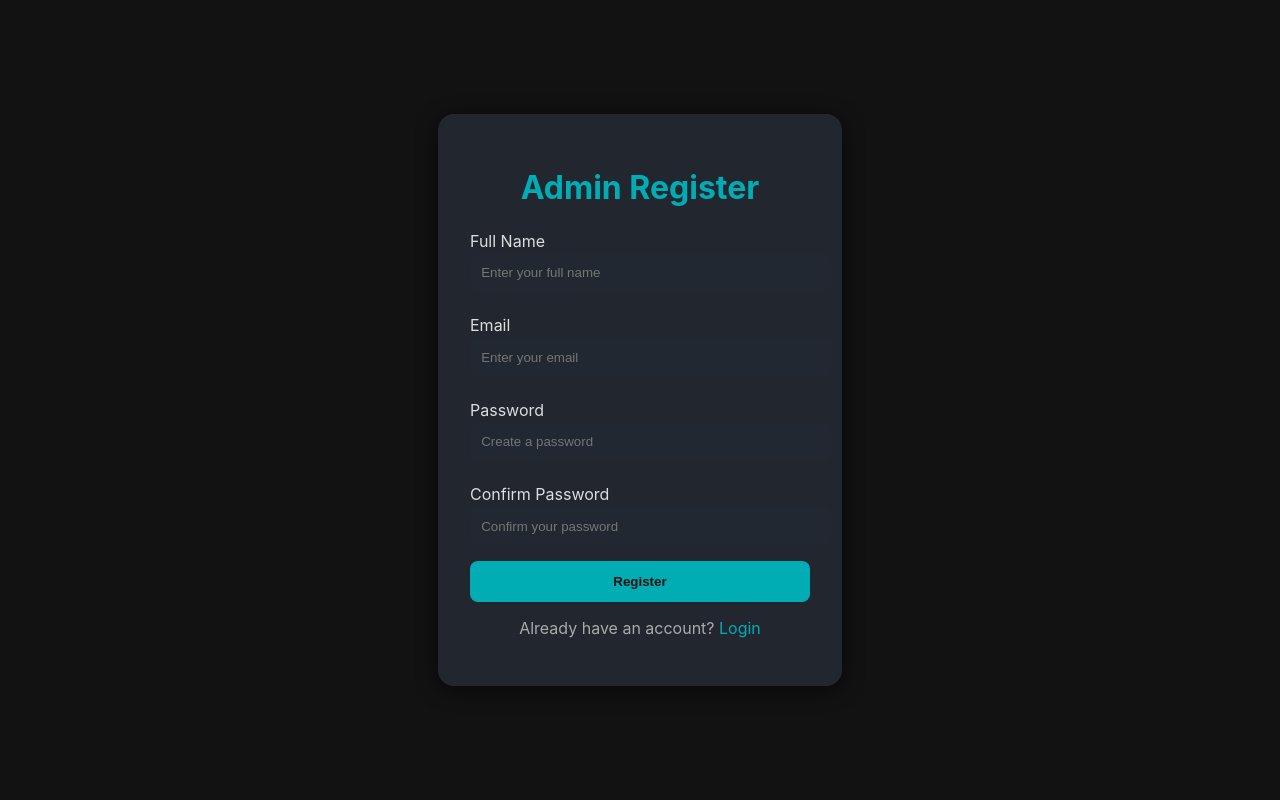
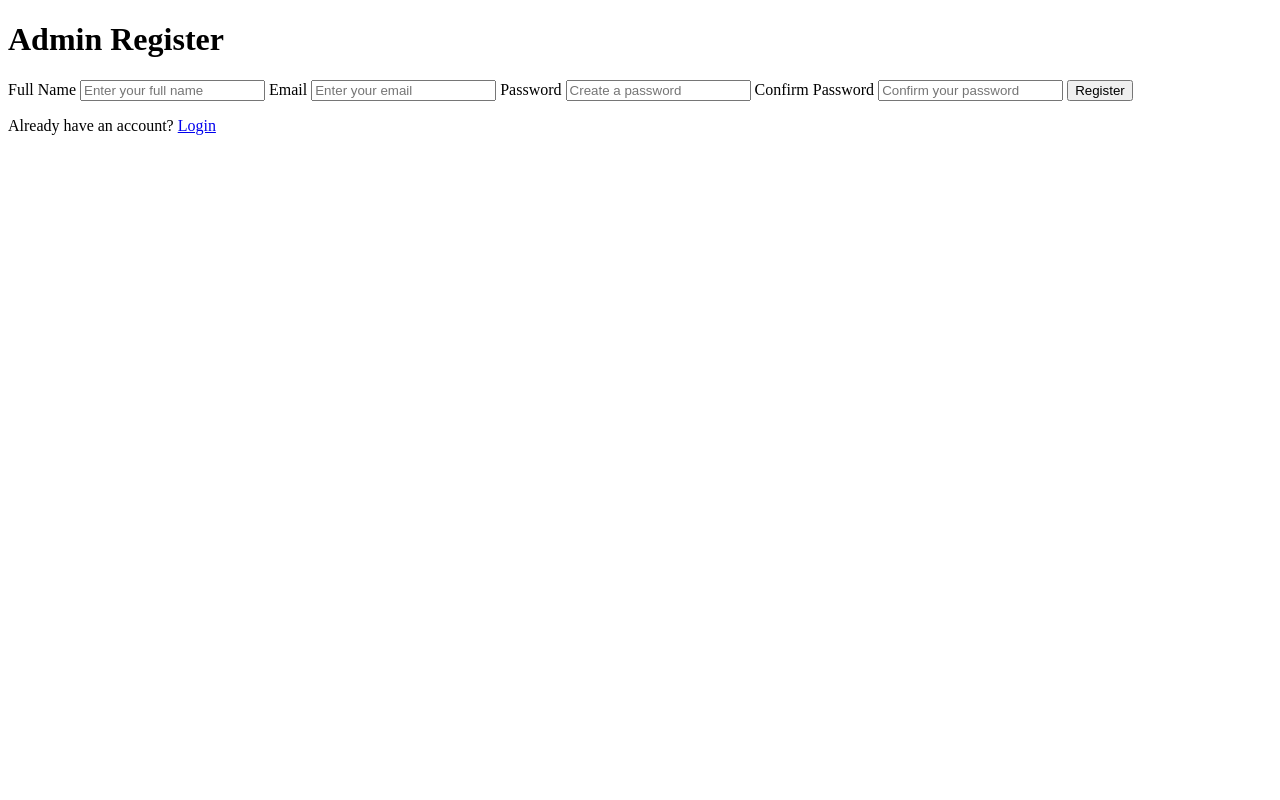
Before and after one commit to kamoM312/TCG-Final-Project, a Node server app: template frontend/administrator/views/register.ejs in a window 1280 px wide. Run offline with Node 20, Linux system fonts and the light colour scheme; the template is opened without the code that fills it, so the values that code supplies are empty.

Commit message:
update styling

```diff
--- a/frontend/administrator/public/main.css
+++ b/frontend/administrator/public/main.css
@@ -291,3 +291,95 @@ button:hover, .delete-btn:hover {
   padding: 0.8rem;
   border-radius: 6px;
 }
+
+/* ========== ADMIN AUTH (REGISTER / LOGIN) ========== */
+.admin-auth-body {
+  background-color: #121212;
+  font-family: 'Inter', sans-serif;
+  display: flex;
+  justify-content: center;
+  align-items: center;
+  height: 100vh;
+  margin: 0;
+  color: #eaeaea;
+}
+
+.auth-container {
+  width: 100%;
+  max-width: 420px;
+  padding: 1rem;
+}
+
+.auth-box {
+  background-color: #1e1e1e;
+  padding: 2rem;
+  border-radius: 12px;
+  box-shadow: 0 4px 20px rgba(0, 0, 0, 0.5);
+  display: flex;
+  flex-direction: column;
+  gap: 1rem;
+}
+
+.auth-box h1 {
+  text-align: center;
+  color: #00bfff;
+  margin-bottom: 1rem;
+}
+
+.auth-box label {
+  font-weight: 500;
+  color: #b3b3b3;
+}
+
+.auth-box input {
+  background-color: #2a2a2a;
+  border: none;
+  border-radius: 8px;
+  padding: 0.8rem;
+  color: #fff;
+  font-size: 1rem;
+}
+
+.auth-box input:focus {
+  outline: 2px solid #00bfff;
+}
+
+.btn-primary {
+  background-color: #00bfff;
+  border: none;
+  border-radius: 8px;
+  padding: 0.8rem;
+  color: white;
+  font-weight: bold;
+  font-size: 1rem;
+  cursor: pointer;
+  transition: background 0.3s ease;
+}
+
+.btn-primary:hover {
+  background-color: #0099cc;
+}
+
+.auth-text {
+  text-align: center;
+  color: #bbb;
+  margin-top: 1rem;
+}
+
+.auth-text a {
+  color: #00bfff;
+  text-decoration: none;
+}
+
+.auth-text a:hover {
+  text-decoration: underline;
+}
+
+.error {
+  background-color: rgba(255, 82, 82, 0.15);
+  border: 1px solid #ff5252;
+  color: #ff5252;
+  padding: 0.75rem;
+  border-radius: 8px;
+  text-align: center;
+}
--- a/frontend/administrator/views/register.ejs
+++ b/frontend/administrator/views/register.ejs
@@ -2,11 +2,11 @@
   <title>Admin Register</title>
 
 </head>
-<body>
+
   <!-- < -->
-
-  <div class="login-container">
-    <form class="login-box" method="POST" action="/admin/register">
+<body class="admin-auth-body">
+  <div class="auth-container">
+    <form class="auth-box" method="POST" action="/admin/register" onsubmit="return validateForm()">
       <h1>Admin Register</h1>
 
       <% if (locals.error) { %>
@@ -23,14 +23,37 @@
       <input type="password" name="password" id="password" required placeholder="Create a password" />
 
       <label for="confirm_password">Confirm Password</label>
-      <input type="password" name="confirm_password" id="confirm_password" required placeholder="Confirm your password" />
+      <input type="password" name="retypePassword" id="retypePassword" required placeholder="Confirm your password" />
 
-      <button type="submit">Register</button>
+      <button type="submit" class="btn-primary">Register</button>
 
-      <p class="register-text">
+      <p class="auth-text">
         Already have an account? <a href="/">Login</a>
       </p>
     </form>
   </div>
+
+  <script>
+    function validateForm() {
+      const password = document.getElementById('password').value.trim();
+      const confirm = document.getElementById('confirm_password').value.trim();
+
+      if (password.length < 6) {
+        alert("Password must be at least 6 characters long.");
+        return false;
+      }
+      if (password !== confirm) {
+        alert("Passwords do not match.");
+        return false;
+      }
+      return true;
+    }
+  </script>
+
+
+
+
+
+
 </body>
 </html>
--- a/frontend/user/index.js
+++ b/frontend/user/index.js
@@ -6,6 +6,7 @@ import session from 'express-session';
 const app = express();
 const port = 4000;
 
+app.use(express.static('public'));
 app.use(bodyParser.json());
 app.use(bodyParser.urlencoded({ extended: true }));
 
--- a/index.js
+++ b/index.js
@@ -9,9 +9,6 @@ import { v4 as uuidv4, parse as uuidParse } from 'uuid';
 const PORT = 3000;
 const saltRounds = 10;
 const app = express();
-
-let login_id;
-    let isLogged = false;
 
 app.use(bodyParser.json());
 
```
Also changed, not shown: frontend/user/public/main.css (added), 1 other file.
